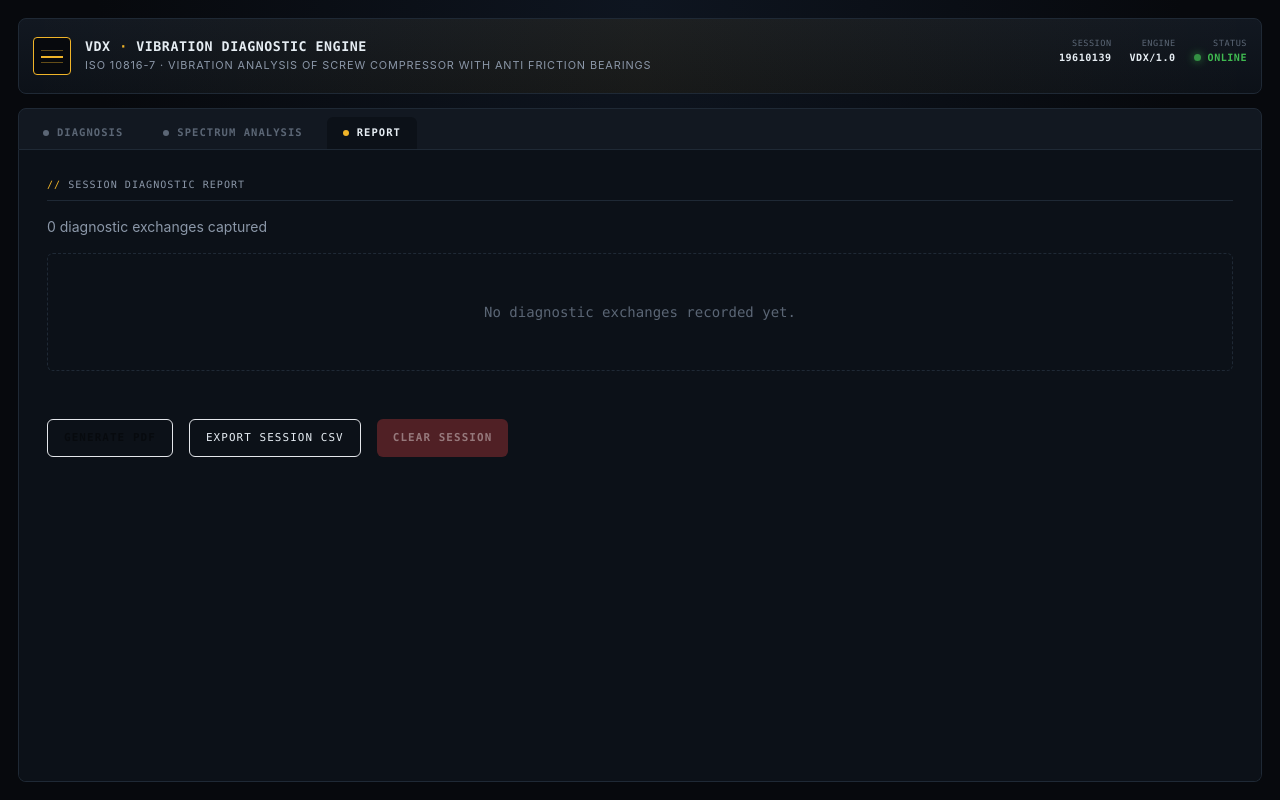
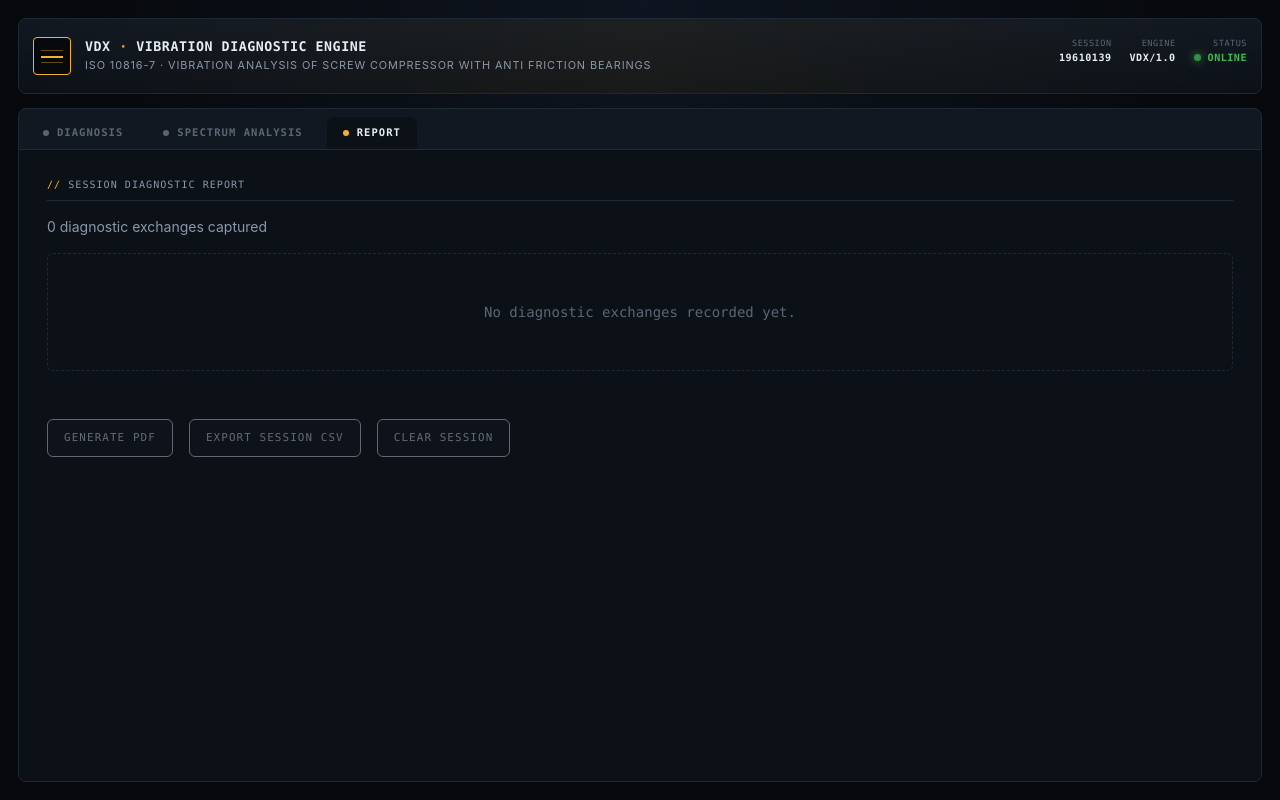
Before and after one commit to ami-souvik/vibration-analysis-engine, a Next.js app: page / in a window 1280 px wide. Both pictures are taken after a click on the button "REPORT". Built offline with nearby package versions, Linux system fonts and the light colour scheme.

Commit message:
style: update chat layout, refine input borders, and standardize disabled button states

```diff
--- a/src/components/ChatTab.tsx
+++ b/src/components/ChatTab.tsx
@@ -219,7 +219,7 @@ export default function ChatTab({ messages, setMessages }: ChatTabProps) {
           }
         </span>
       </div>
-      <div className="w-[880px] max-w-[880px] mx-auto flex-1 overflow-y-auto space-y-6 pb-6">
+      <div className="max-w-[880px] mx-auto flex-1 overflow-y-auto space-y-6 pb-6">
         {messages.map((msg) => (
           <div key={msg.id} className="flex gap-4 mx-6">
             <div className={`size-[38px] border rounded flex items-center justify-center font-mono text-[0.65em] font-semibold tracking-wider shrink-0 mt-[2px] ${msg.sender === "user" ? "border-border-soft text-text-mute bg-bg-elev" : "border-accent text-accent bg-bg-deep"
@@ -262,7 +262,7 @@ export default function ChatTab({ messages, setMessages }: ChatTabProps) {
                 }
               }}
               placeholder="Type your query here - e.g. Vibration analysis of screw compressor with anti friction bearings..."
-              className="flex-1 bg-transparent rounded-md border border-border-soft pl-2 pt-2 focus:outline-none text-text placeholder:text-text-dim resize-none text-tight-xs leading-relaxed"
+              className="flex-1 bg-transparent rounded-md border border-border pl-2 pt-2 focus:outline-none text-text placeholder:text-text-dim resize-none text-tight-xs leading-relaxed"
               rows={4}
             />
             <button
--- a/src/components/ReportTab.tsx
+++ b/src/components/ReportTab.tsx
@@ -180,10 +180,10 @@ export default function ReportTab({ messages, setMessages }: ReportTabProps) {
         <button
           onClick={handleGeneratePDF}
           disabled={!hasSessions}
-          className={`text-[0.78em] font-mono font-bold uppercase tracking-widest px-4 py-2 rounded-md transition-colors ${
+          className={`text-[0.78em] font-mono uppercase tracking-widest px-4 py-2 rounded-md transition-all ${
             hasSessions
-              ? "bg-accent text-black hover:bg-accent/90 cursor-pointer"
-              : "bg-accent/30 text-black/40 cursor-not-allowed border border-accent/20"
+              ? "bg-accent text-black font-bold hover:bg-accent/90 cursor-pointer"
+              : "bg-bg-elev border border-border/40 text-text-dim/50 cursor-not-allowed opacity-40"
           }`}
         >
           Generate PDF
@@ -191,10 +191,10 @@ export default function ReportTab({ messages, setMessages }: ReportTabProps) {
         <button
           onClick={handleExportCSV}
           disabled={!hasSessions}
-          className={`text-[0.78em] font-mono uppercase tracking-widest px-4 py-2 rounded-md border transition-colors ${
+          className={`text-[0.78em] font-mono uppercase tracking-widest px-4 py-2 rounded-md transition-all ${
             hasSessions
-              ? "bg-bg-elev border-border text-text hover:bg-bg-deep cursor-pointer"
-              : "bg-bg-elev/40 border-border/40 text-text-dim/40 cursor-not-allowed"
+              ? "bg-bg-elev border border-border text-text hover:bg-bg-deep cursor-pointer"
+              : "bg-bg-elev border border-border/40 text-text-dim/50 cursor-not-allowed opacity-40"
           }`}
         >
           Export Session CSV
@@ -202,10 +202,10 @@ export default function ReportTab({ messages, setMessages }: ReportTabProps) {
         <button
           onClick={() => setMessages([])}
           disabled={!hasSessions}
-          className={`text-[0.78em] font-mono font-bold uppercase tracking-widest px-4 py-2 rounded-md transition-colors ${
+          className={`text-[0.78em] font-mono uppercase tracking-widest px-4 py-2 rounded-md transition-all ${
             hasSessions
-              ? "bg-red-500 text-white hover:bg-red-600 cursor-pointer"
-              : "bg-red-500/30 text-white/40 cursor-not-allowed"
+              ? "bg-red-500 text-white font-bold hover:bg-red-600 cursor-pointer"
+              : "bg-bg-elev border border-border/40 text-text-dim/50 cursor-not-allowed opacity-40"
           }`}
         >
           Clear Session
```
